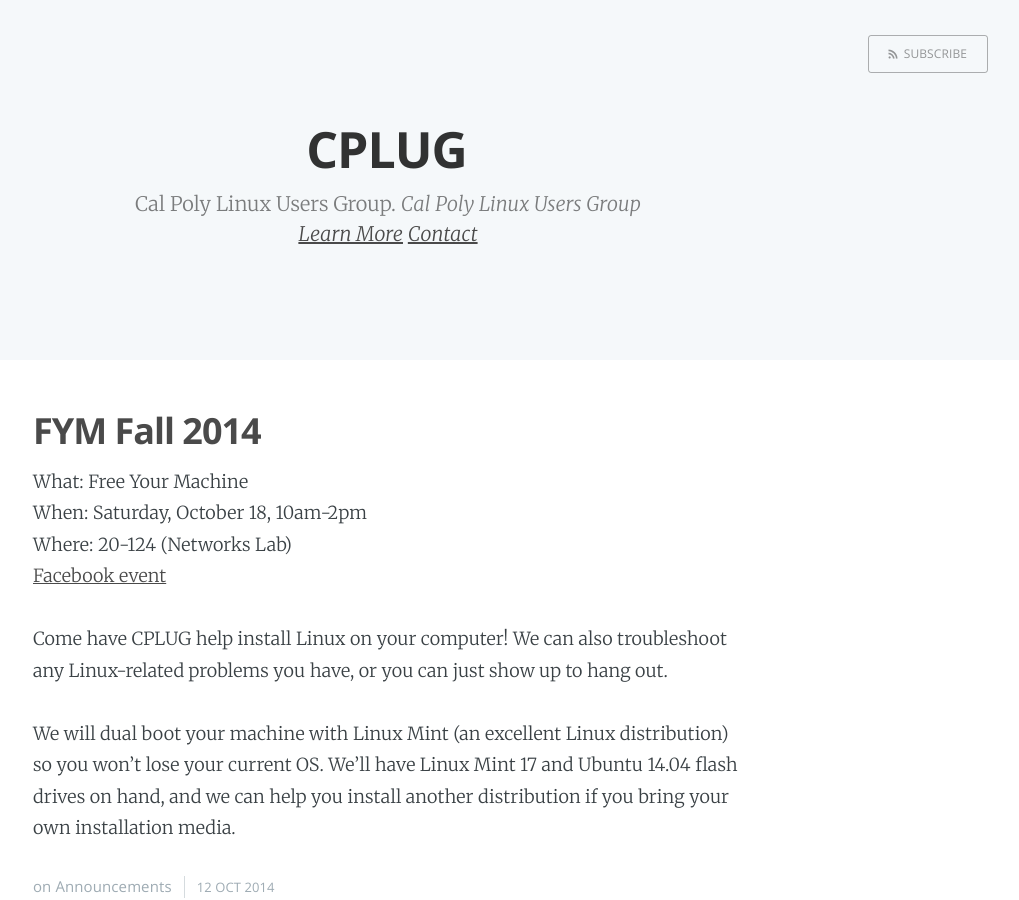
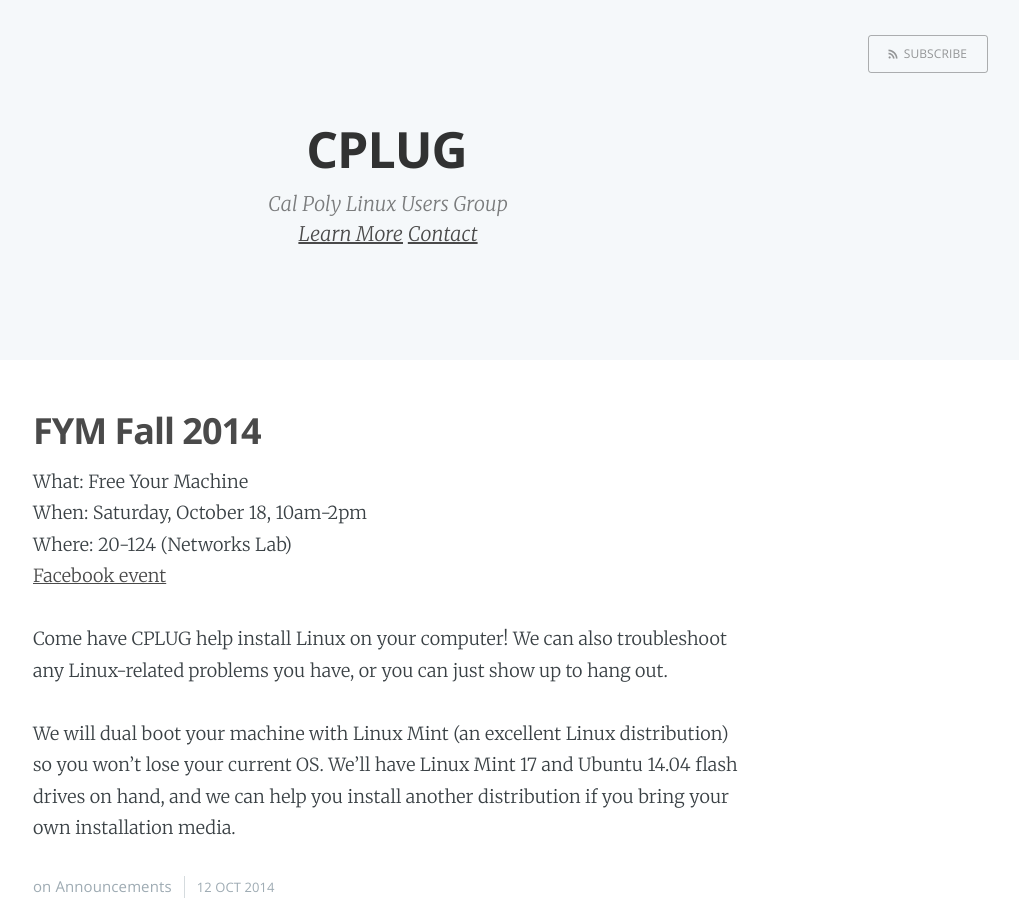
Before and after one commit to CPLUG/cplug.org-old, a Jekyll site: the page built from index.html, in a window 1280 px wide and 900 px high. Shown: the whole window, without its empty margins (252-1271 px from the left). Built offline with Jekyll 4.4.1, drawn with Linux system fonts in a browser that asks for light colours; Markdown is read by kramdown in place of the engine named in the settings; the list of posts is cut into pages by our own code.

Commit message:
index: Remove duplicated site description.

```diff
--- a/index.html
+++ b/index.html
@@ -17,8 +17,7 @@
         <div class="main-header-content inner">
             <h1 class="page-title">{{ site.name }}</h1>
             <h2 class="page-description">
-                {% if site.description %} {{ site.description }}. {% endif %}
-                <i>Cal Poly Linux Users Group</i>
+                {% if site.description %}<i>{{ site.description }}</i>{% endif %}
                 <div>
                     <a href="/about/"><i>Learn More</i></a>
                     <a href="/irc/"><i>Contact</i></a>
```
